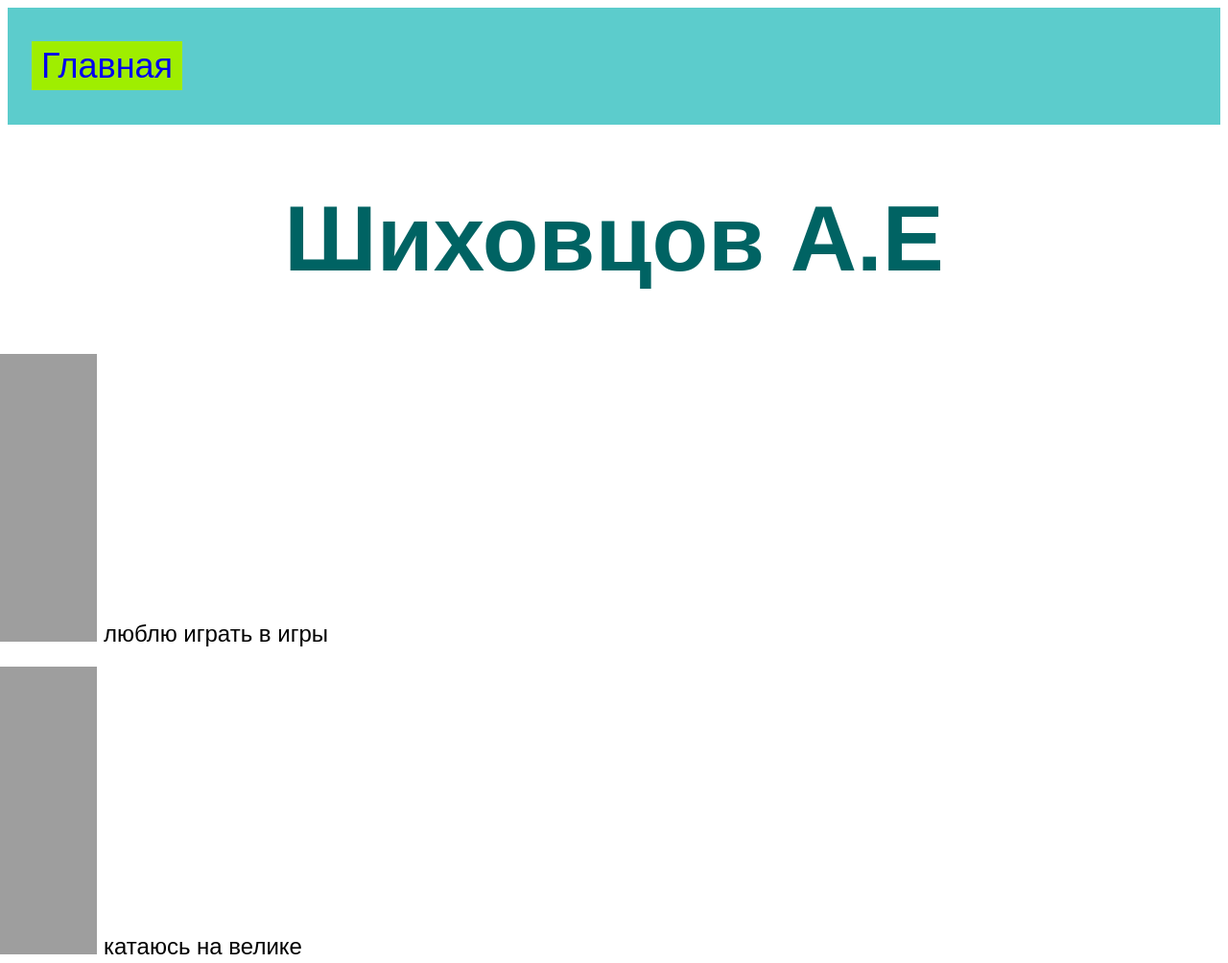
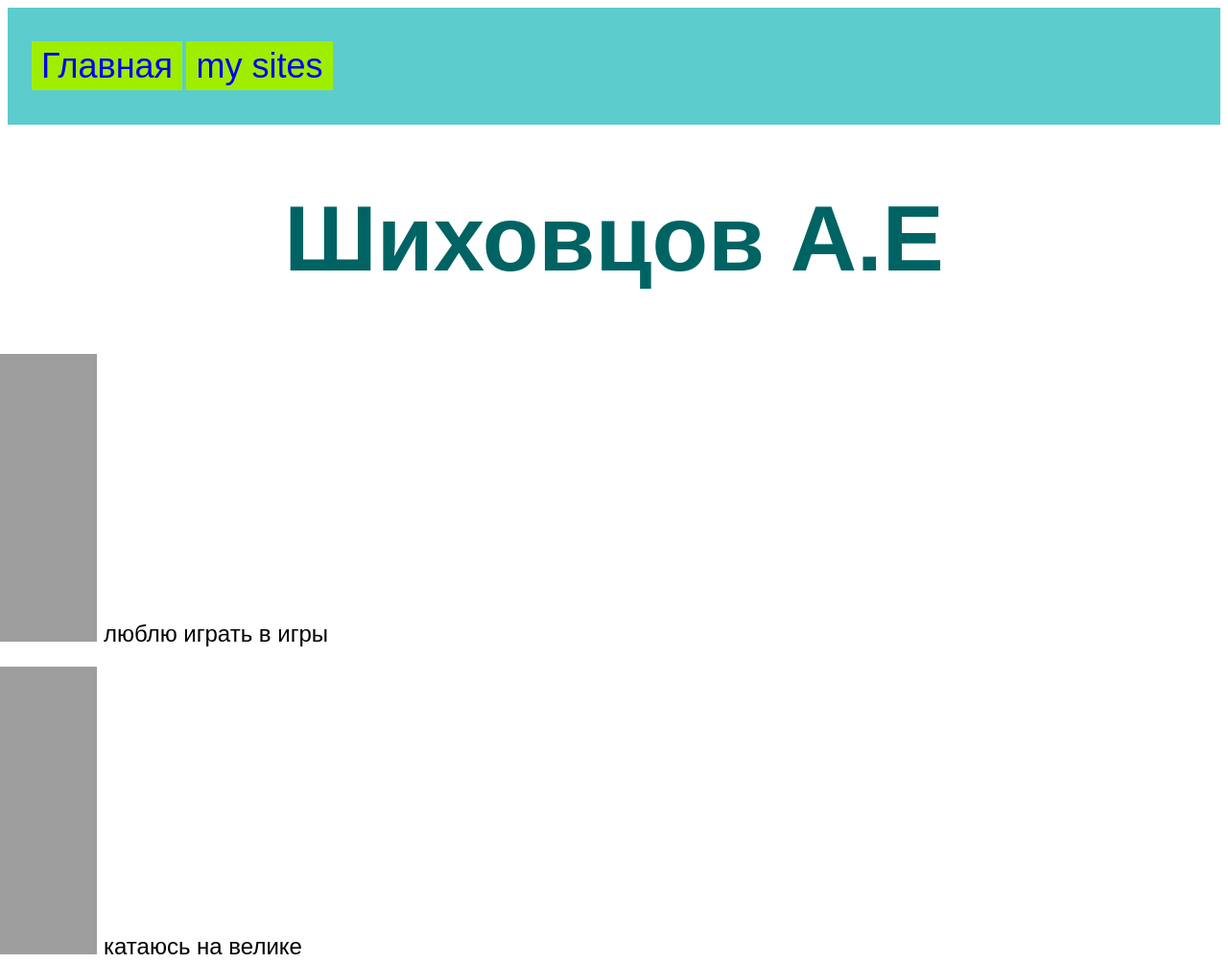
Before and after one commit to sashenkaRussia/finish, a plain HTML site: page index.html in a window 1280 px wide. Shown: the top 1004 px of the page at 96% size. Drawn offline with Linux system fonts and the light colour scheme.

Commit message:
Update index.html

```diff
--- a/index.html
+++ b/index.html
@@ -6,6 +6,7 @@
   <body>
     <header>
       <a class="link-header" href="index.html">Главная</a>
+       <a class="link-header" href="index2.html">my sites</a>
     </header>
     <main>
       <h1>Шиховцов А.Е</h1>
```
